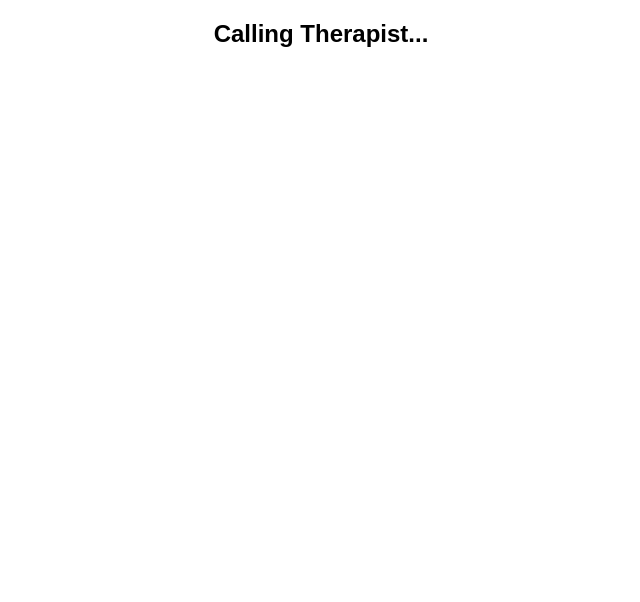
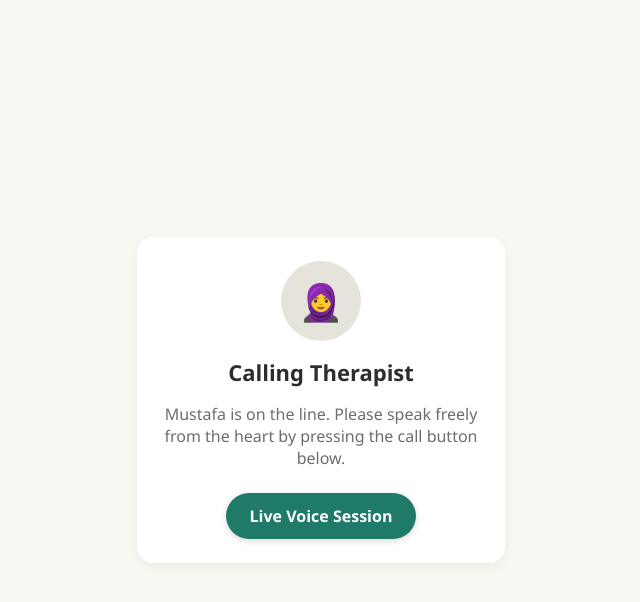
Before and after one commit to syedmozamilshah/vapi_therapist_ai, a plain HTML site: page index.html in a window 1280 px wide. Shown: the whole page, without its empty margins (319-959 px from the left). Drawn offline with Linux system fonts and the light colour scheme.

Commit message:
Update index.html

```diff
--- a/index.html
+++ b/index.html
@@ -1,7 +1,8 @@
 <!DOCTYPE html>
 <html>
 <head>
-  <title>Talk to Therapist</title>
+  <title>Calling Therapist - QalbCare</title>
+  <meta name="viewport" content="width=device-width, initial-scale=1.0">
   <script>
     const assistant = "9139da9d-c9d6-42ed-ade3-2f24d78a18ef";
     const apiKey = "6795f565-c685-4b51-af99-e77da1d1e4ee";
@@ -21,7 +22,70 @@
     })(document, "script");
   </script>
 </head>
-<body>
-  <h2 style="text-align:center; font-family:sans-serif;">Calling Therapist...</h2>
+
+<body style="
+  margin: 0;
+  padding: 0;
+  background-color: #F8F7F2; /* Islamic soft cream */
+  font-family: 'Segoe UI', sans-serif;
+  color: #2D2D2D;
+  display: flex;
+  flex-direction: column;
+  align-items: center;
+  justify-content: center;
+  height: 100vh;
+">
+
+  <div style="
+    background-color: white;
+    padding: 24px;
+    border-radius: 16px;
+    box-shadow: 0 4px 12px rgba(0,0,0,0.05);
+    text-align: center;
+    width: 90%;
+    max-width: 320px;
+  ">
+    <div style="
+      width: 80px;
+      height: 80px;
+      background-color: #E6E4DA;
+      border-radius: 50%;
+      margin: 0 auto 16px auto;
+      display: flex;
+      align-items: center;
+      justify-content: center;
+    ">
+      <span style="
+        font-size: 36px;
+        color: #1F7A68;
+      ">🧕</span>
+    </div>
+
+    <h2 style="
+      font-size: 22px;
+      font-weight: 700;
+      margin: 0 0 8px 0;
+    ">Calling Therapist</h2>
+
+    <p style="
+      font-size: 16px;
+      color: #6D6D6D;
+      margin-bottom: 24px;
+    ">Mustafa is on the line. Please speak freely from the heart by pressing the call button below.</p>
+
+    <div style="
+      padding: 12px 24px;
+      background-color: #1F7A68;
+      color: white;
+      font-weight: bold;
+      border-radius: 24px;
+      display: inline-block;
+      font-size: 16px;
+      box-shadow: 0 2px 6px rgba(0,0,0,0.15);
+    ">
+      Live Voice Session
+    </div>
+  </div>
+
 </body>
 </html>
```
